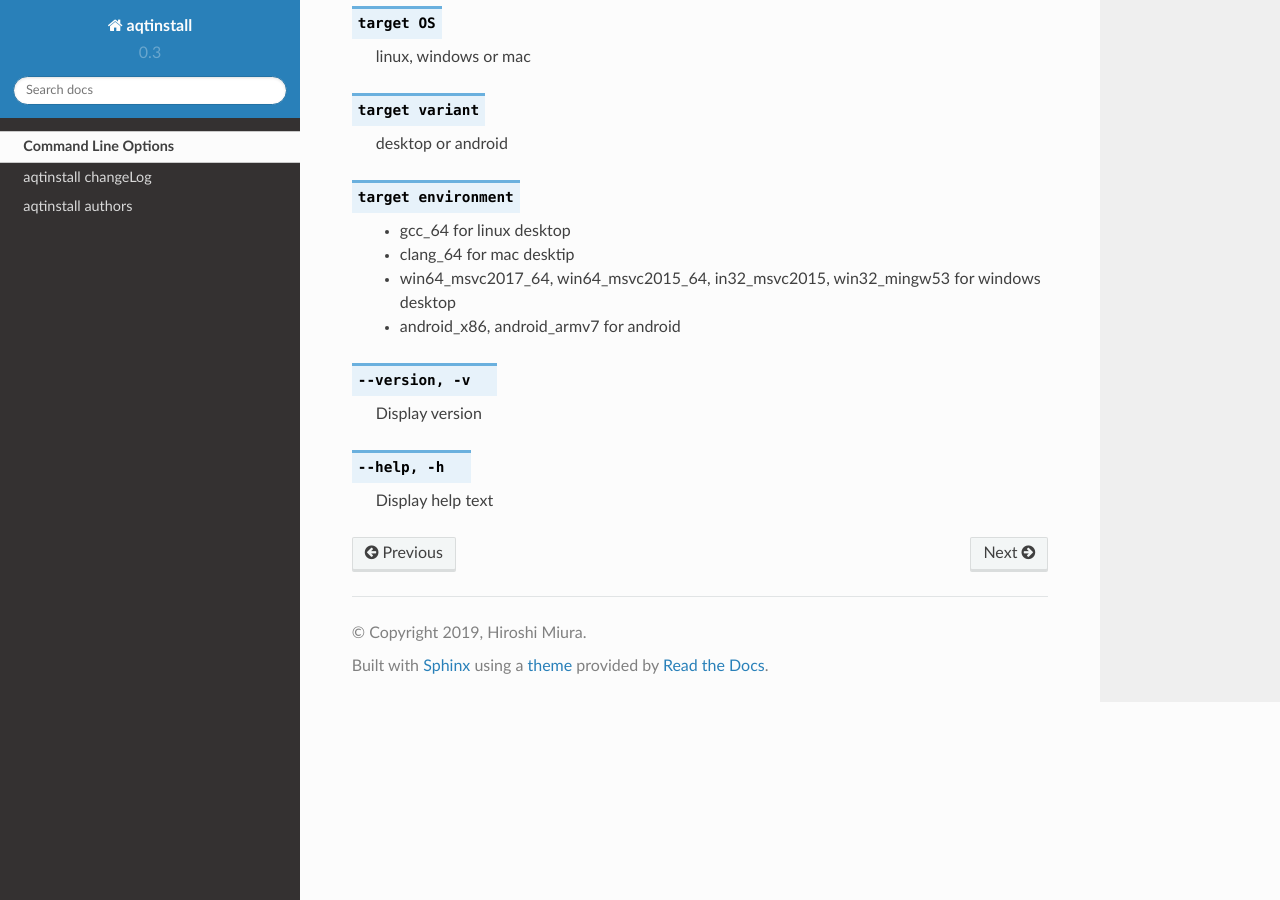
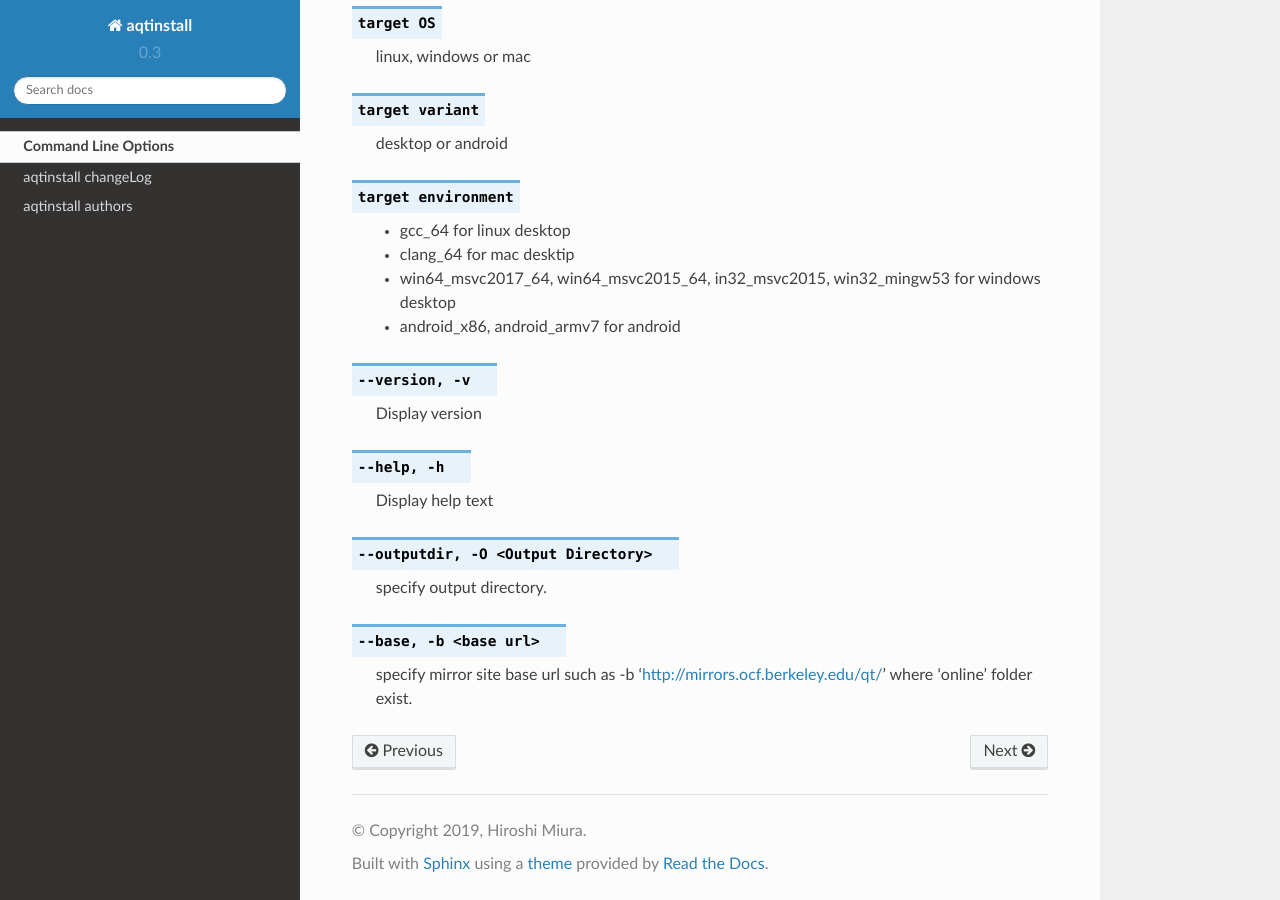
Before and after one commit to miurahr/aqtinstall, a Sphinx documentation site: the page built from docs/cli.rst, in a window 1280 px wide and 900 px high, scrolled down 574 px. Built offline with Sphinx 7.4.7 and the Read the Docs theme 2.0.0, drawn with Linux system fonts in a browser that asks for light colours.

Commit message:
change option name to -base not to be same as python module option
Signed-off-by: Hiroshi Miura <miurahr@linux.com>

```diff
--- a/CHANGELOG.rst
+++ b/CHANGELOG.rst
@@ -14,7 +14,7 @@
 Added
 -----
 
-* Option to specify mirror site.
+* Option -b | --base to specify mirror site.
 
 Changed
 -------
--- a/docs/cli.rst
+++ b/docs/cli.rst
@@ -51,4 +51,11 @@
 
     Display help text
 
-.. option::
+.. option:: --outputdir, -O <Output Directory>
+
+    specify output directory.
+
+.. option:: --base, -b <base url>
+
+    specify mirror site base url such as  -b 'http://mirrors.ocf.berkeley.edu/qt/'
+    where 'online' folder exist.
```
Also changed, not shown: README.rst (+4 -6 lines), 2 other files.
